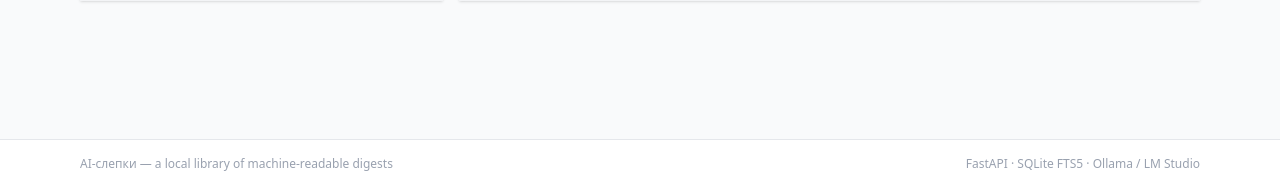
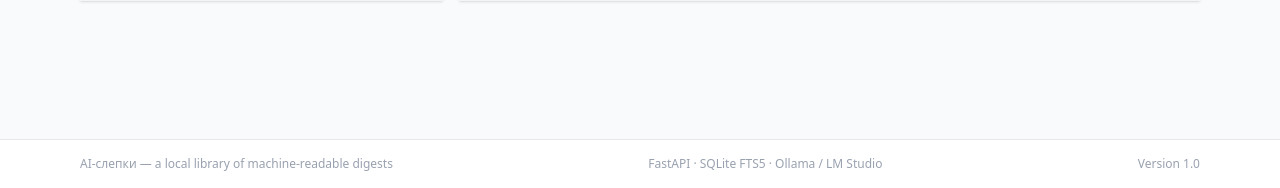
Before and after one commit to OlegUshakov-pl/Apexshot, a FastAPI app: page / in a window 1280 px wide. Shown: the part 612-800 px from the top of the page. Run offline with FastAPI, Linux system fonts and the light colour scheme; data comes from the database, SQL or seed files in the repository; both versions use the stored data as it was after the commit; data that the repository does not hold is empty; some libraries are stand-ins or nearby versions.

Commit message:
version 1.0

```diff
--- a/app/templates/base.html
+++ b/app/templates/base.html
@@ -57,6 +57,7 @@
     <div class="max-w-6xl mx-auto px-4 py-4 text-xs text-gray-400 flex flex-wrap gap-3 justify-between">
       <span>AI-слепки — {{ t('локальная библиотека машиночитаемых конспектов') }}</span>
       <span>FastAPI · SQLite FTS5 · Ollama / LM Studio</span>
+      <span>Version 1.0</span>
     </div>
   </footer>
   {% block scripts %}{% endblock %}
```
Also changed, not shown: data/snapshots.db.
